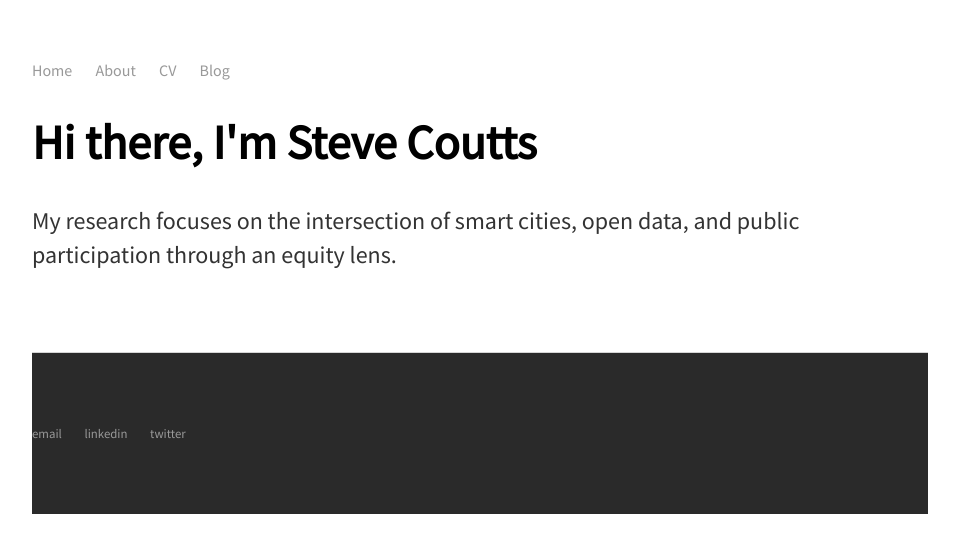
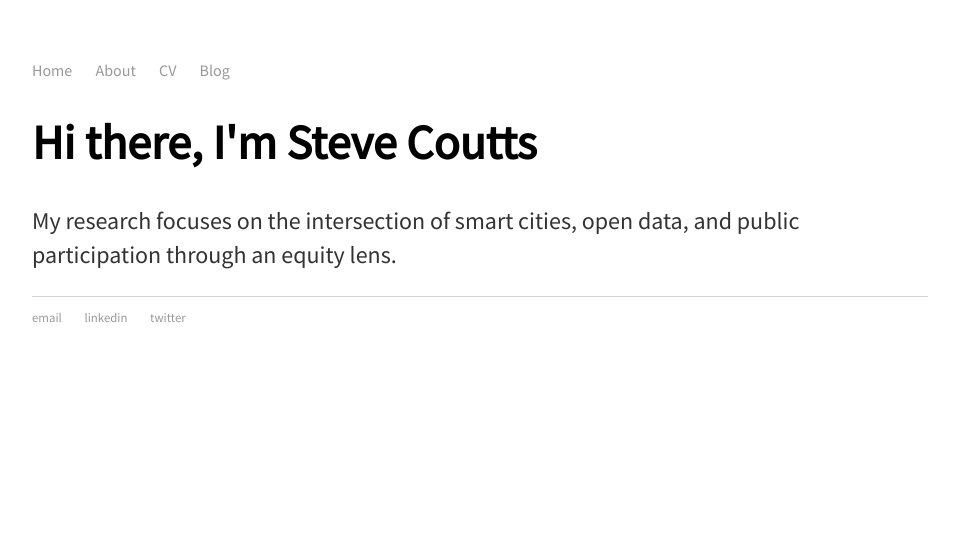
Before and after one commit to stevecoutts/stevecoutts.github.io, a Jekyll site: the page index.html, which Jekyll copies as it is, in a window 1280 px wide. Shown: the top 553 px of the page, without its empty margins (160-1119 px from the left). Built offline with Jekyll 4.4.1, drawn with Linux system fonts in a browser that asks for light colours.

Commit message:
Update main.css

```diff
--- a/css/main.css
+++ b/css/main.css
@@ -32,15 +32,7 @@ p {
 footer {
     border-top: 1px solid #d5d5d5;
     font-size: .8em;
-	background: #2A2A2A;
-	padding: 60px 0;
-	margin-top: 80px;
-	color: #C0C0C0;
 }
-#footer a { color: #ddd; }
-#footer a:hover { color: #fff; }
-}
-
 ul.posts {
     margin: 20px auto 40px;
     font-size: 1.5em;
@@ -49,17 +41,3 @@ ul.posts {
 ul.posts li {
     list-style: none;
 }
-/
-	margin-left: 10px;
-	margin-right: 10px;
-	font-size: 1em;
-}
-
-
-#header bolder a:hover,
-#header bolder a { text-decoration: none; }
-
-#header .name {
-	font-style:italic;
-	font-weight:400;
-}
```
